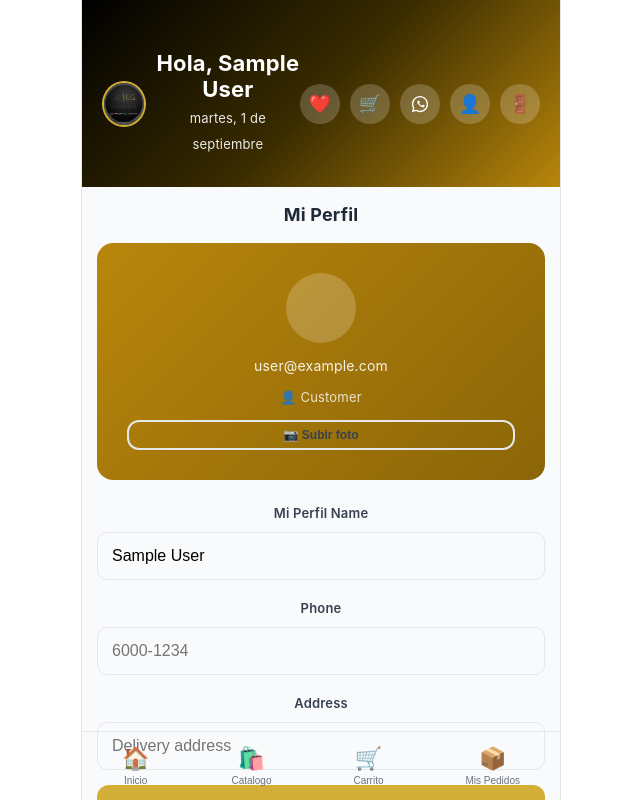
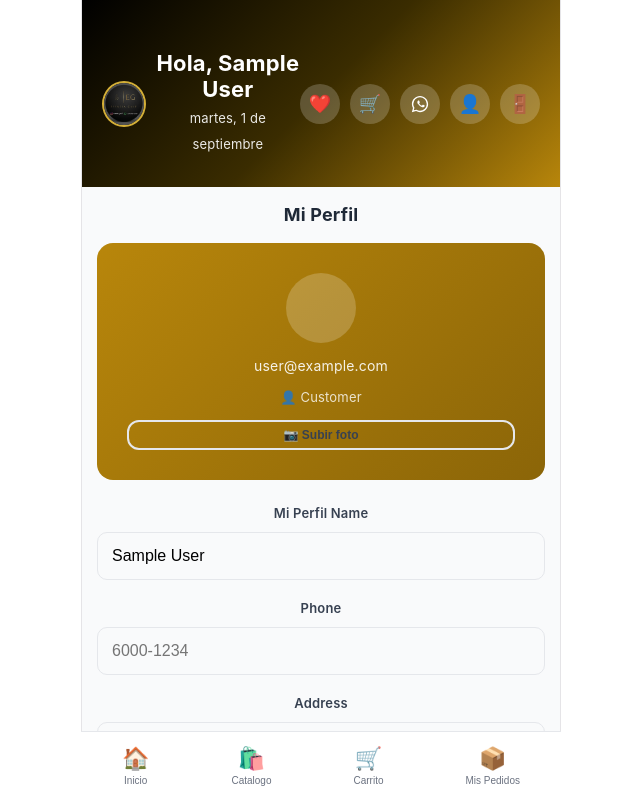
Before and after one commit to SoporteCerp/ServidorIT-Perfumes, a React (Vite) app: page /profile in a window 1280 px wide. Shown: the top 800 px of the page, without its empty margins (319-959 px from the left). Built offline with nearby package versions, Linux system fonts and the light colour scheme; no server answers; the database is empty; sample sign-in values are in the browser's storage.

Commit message:
Revertir barra inferior a fondo blanco

```diff
--- a/src/App.css
+++ b/src/App.css
@@ -138,7 +138,7 @@ body {
   transform: translateX(-50%);
   width: 100%;
   max-width: 480px;
-  background: transparent;
+  background: #fff;
   border-top: 1px solid var(--gray-200);
   display: flex;
   justify-content: space-around;
@@ -640,7 +640,7 @@ body {
   color: #f5f0dc !important;
   border: 1px solid #2a2418 !important;
 }
-.dark-mode .bottom-nav { background: transparent !important; border-color: #2a2418 !important; }
+.dark-mode .bottom-nav { background: #0d0d0d !important; border-color: #2a2418 !important; }
 .dark-mode .nav-item { color: #8a7d4d !important; }
 .dark-mode .nav-item.active { color: var(--primary) !important; }
 .dark-mode .form-input { background: #0a0a0a !important; border-color: #4a3f1f !important; color: #f5f0dc !important; }
```
